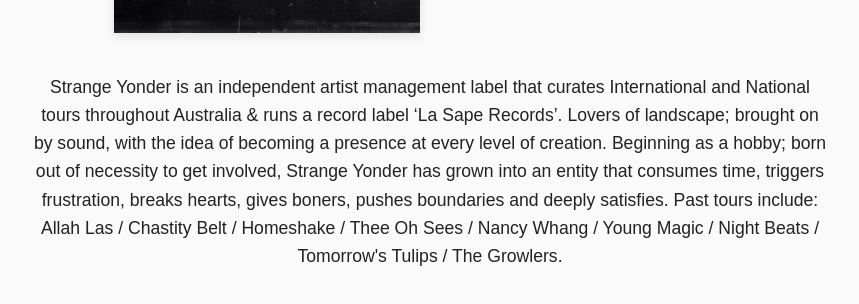
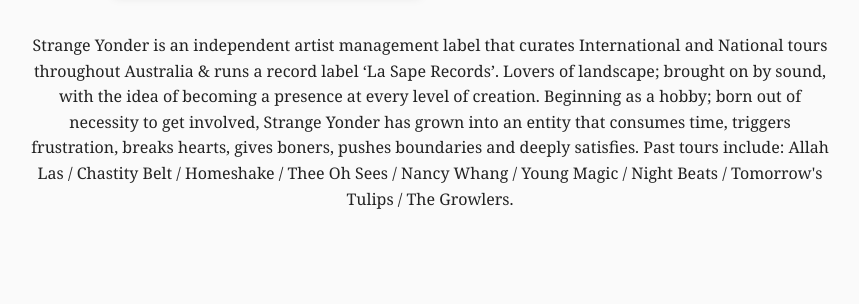
Before and after one commit to Lasaperec/strangeyonder-site, a plain HTML site: page index.html in a window 1280 px wide. Shown: the part 494-798 px from the top of the page, without its empty margins (210-1069 px from the left). Drawn offline with Linux system fonts and the light colour scheme.

Commit message:
Update index.html

```diff
--- a/index.html
+++ b/index.html
@@ -6,9 +6,9 @@
   <title>Strange Yonder</title>
   <style>
     body {
-      font-family: Arial, sans-serif;
+      font-family: Georgia, sans-serif;
       text-align: center;
-      padding: 60px 20px;
+      padding: 20px 20px;
       background-color: #fafafa;
       color: #222;
     }
@@ -37,7 +37,7 @@
       max-width: 800px;
       margin: 0 auto;
       line-height: 1.6;
-      font-size: 1.1em;
+      font-size: 1em;
     }
     ul {
       max-width: 800px;
```
